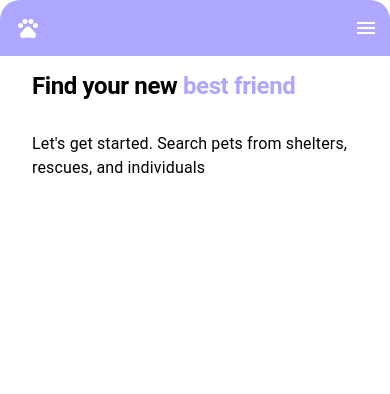
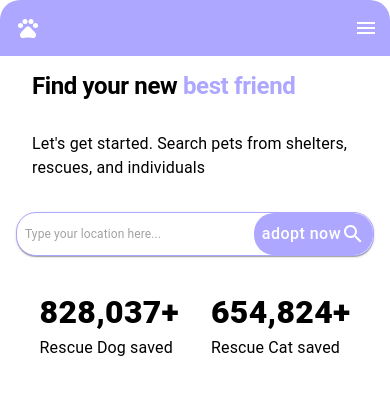
Before and after one commit to alisapromthep/new-bestfriend, a React (Vite) app: page / in a window 390 px wide. Shown: the top 394 px of the page. Built offline with nearby package versions, Linux system fonts and the light colour scheme.

Commit message:
added stats for mobile

```diff
--- a/src/App.tsx
+++ b/src/App.tsx
@@ -3,6 +3,8 @@ import { ThemeProvider } from '@emotion/react';
 import theme from './theme';
 import Navbar from './components/NavBar/NavBar';
 import Headline from './components/Headline/Headline';
+import Searchbar from './components/Searchbar/SearchBar';
+import Stat from './components/Stat/Stat';
 
 function App() {
 
@@ -11,7 +13,8 @@ function App() {
     <ThemeProvider theme={theme}>
       <Navbar/>
       <Headline/>
-
+      <Searchbar/>
+      <Stat/>
     </ThemeProvider>
 
     </>
--- /dev/null
+++ b/src/components/Searchbar/SearchBar.tsx
@@ -0,0 +1,33 @@
+import {InputBase, Button, IconButton, Paper, Icon} from '@mui/material';
+import SearchIcon from '@mui/icons-material/Search';
+
+const SearchBar = () => {
+    return (
+        <Paper
+        sx={{
+            border: 'solid 1px #ADA7FF',
+            borderRadius: '20px',
+            margin: '1rem',
+            display:'flex',
+            justifyContent: 'space-between'
+        }}
+        >
+            <InputBase
+            sx={{fontSize:'0.75rem',
+            color:'primary',
+            padding:'0.5rem'}}
+            placeholder='Type your location here...'
+            />
+            <Button color='secondary'
+            sx={{
+                backgroundColor:'#ADA7FF',
+                borderRadius: '20px'
+            }}>
+                adopt now
+                <SearchIcon/>
+            </Button>
+        </Paper>
+    )
+}
+
+export default SearchBar
--- /dev/null
+++ b/src/components/Stat/Stat.tsx
@@ -0,0 +1,53 @@
+import {Container, Box, Typography} from '@mui/material';
+import { alignProperty } from '@mui/material/styles/cssUtils';
+
+interface infoItem{
+    num: string;
+    text: string;
+}
+
+const Stat = () => {
+
+    const info: infoItem[] = [{
+        num: '828,037+',
+        text: 'Rescue Dog saved'
+    },
+    {
+        num: '654,824+',
+        text: 'Rescue Cat saved'
+    }];
+
+    return (
+        <Container
+        sx={{
+            display:'flex',
+            justifyContent:'center',
+            alignItem:'center'
+        }}
+        >
+            {
+                info.map((data,i)=>{
+                    return (
+                        <Box key={i}
+                        margin='1rem'
+                        >
+                            <Typography
+                            sx={{
+                                fontWeight:'800',
+                                fontSize:'2rem'
+                            }}>
+                                {data.num}
+                            </Typography>
+                            <Typography>
+                                {data.text}
+                            </Typography>
+                        </Box>
+                    )
+                    })
+            }
+
+        </Container>
+    )
+}
+
+export default Stat
--- a/src/theme.tsx
+++ b/src/theme.tsx
@@ -19,7 +19,18 @@ const theme = createTheme({
             fontSize: '1.5rem',
             fontWeight: '600'
         }
+    },
+    components: {
+        MuiButton:{
+            styleOverrides:{
+                root:{
+                    fontSize: '1rem',
+                    textTransform: 'lowercase',
+                }
+            }
+        }
     }
+
 });
 
 export default theme;
```
Also changed, not shown: src/App.css (line endings or trailing spaces).
